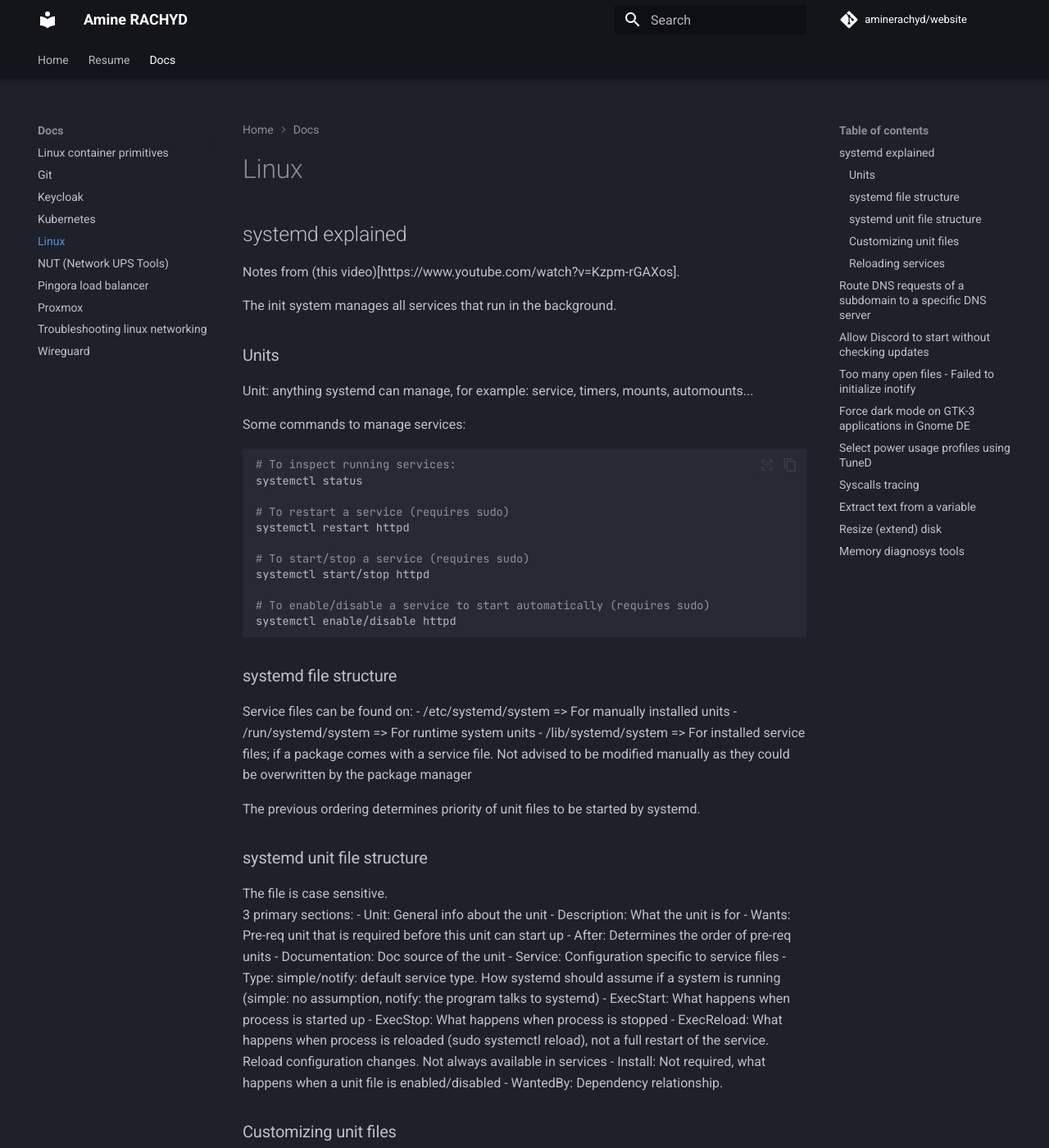
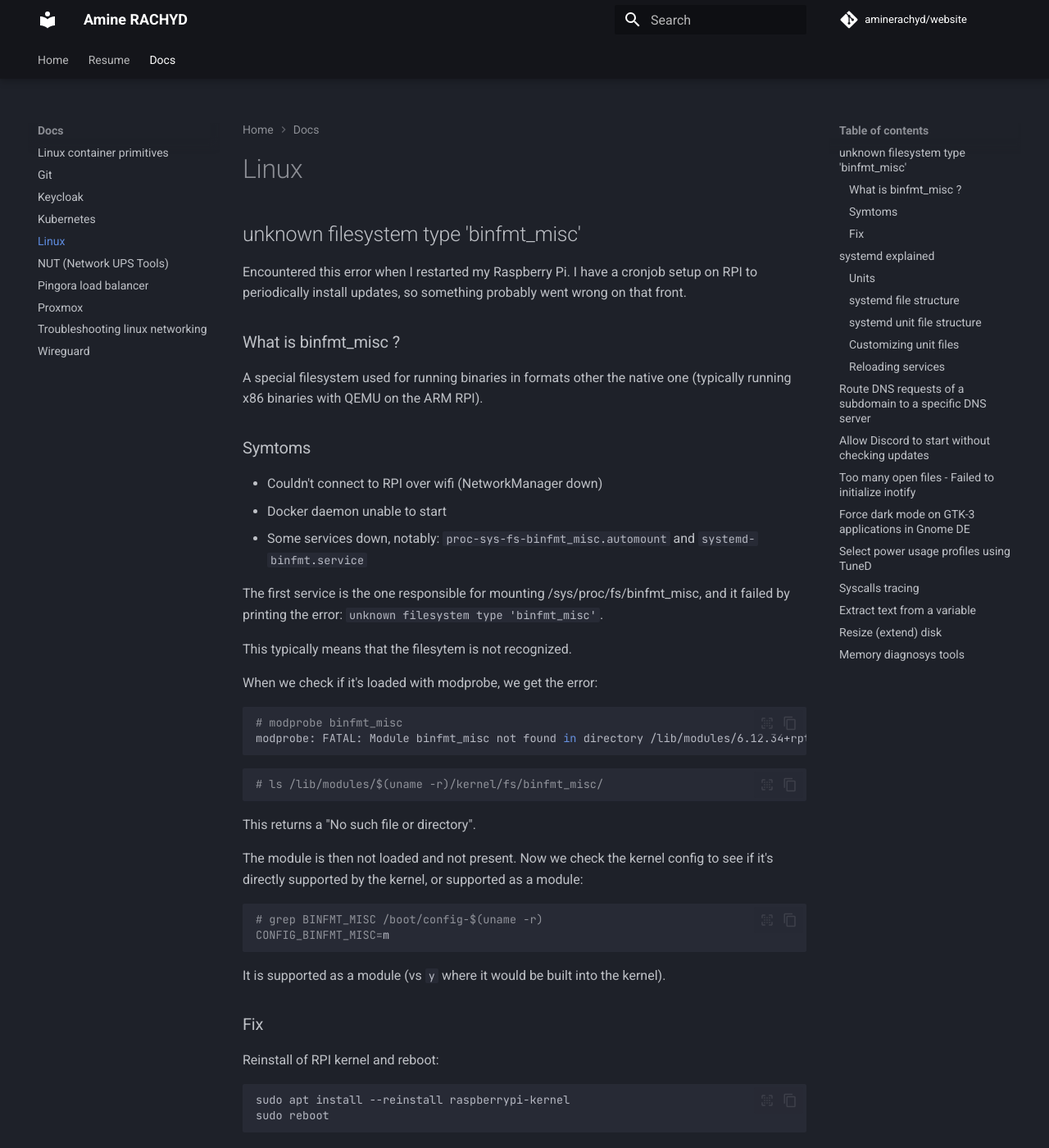
Before and after one commit to aminerachyd/website, an MkDocs documentation site: the page built from docs/Docs/linux.md, in a window 1280 px wide and 1400 px high. Shown: the whole window at 82% size. Built offline with MkDocs 1.6.1 and Material for MkDocs 9.7.7, drawn with Linux system fonts in a browser that asks for light colours; comment, search, counter and statistics services are not loaded; some of the changed text lies outside the part shown.

Commit message:
add troubleshooting binfmt_misc missing module on rpi linux

````diff
--- a/docs/Docs/linux.md
+++ b/docs/Docs/linux.md
@@ -1,4 +1,54 @@
 # Linux
+
+## unknown filesystem type 'binfmt_misc'
+
+Encountered this error when I restarted my Raspberry Pi.
+I have a cronjob setup on RPI to periodically install updates, so something probably went wrong on that front.
+
+### What is binfmt_misc ?
+
+A special filesystem used for running binaries in formats other the native one (typically running x86 binaries with QEMU on the ARM RPI).
+
+### Symtoms
+
+- Couldn't connect to RPI over wifi (NetworkManager down)
+- Docker daemon unable to start
+- Some services down, notably: `proc-sys-fs-binfmt_misc.automount` and `systemd-binfmt.service`
+
+The first service is the one responsible for mounting /sys/proc/fs/binfmt_misc, and it failed by printing the error:
+`unknown filesystem type 'binfmt_misc'`.
+
+This typically means that the filesytem is not recognized.
+
+When we check if it's loaded with modprobe, we get the error:
+```bash
+# modprobe binfmt_misc
+modprobe: FATAL: Module binfmt_misc not found in directory /lib/modules/6.12.34+rpt-rpi-2712
+
+```
+
+```bash
+# ls /lib/modules/$(uname -r)/kernel/fs/binfmt_misc/
+```
+This returns a "No such file or directory".
+
+The module is then not loaded and not present. Now we check the kernel config to see if it's directly supported by the kernel, or supported as a module:
+```bash
+# grep BINFMT_MISC /boot/config-$(uname -r)
+CONFIG_BINFMT_MISC=m
+```
+
+It is supported as a module (vs `y` where it would be built into the kernel).
+
+### Fix
+
+Reinstall of RPI kernel and reboot:
+```bash
+sudo apt install --reinstall raspberrypi-kernel
+sudo reboot
+```
+
+Alternatively, the kernel module could be downloaded and installed separately without re-installing the whole kernel.
 
 ## systemd explained
 
````
